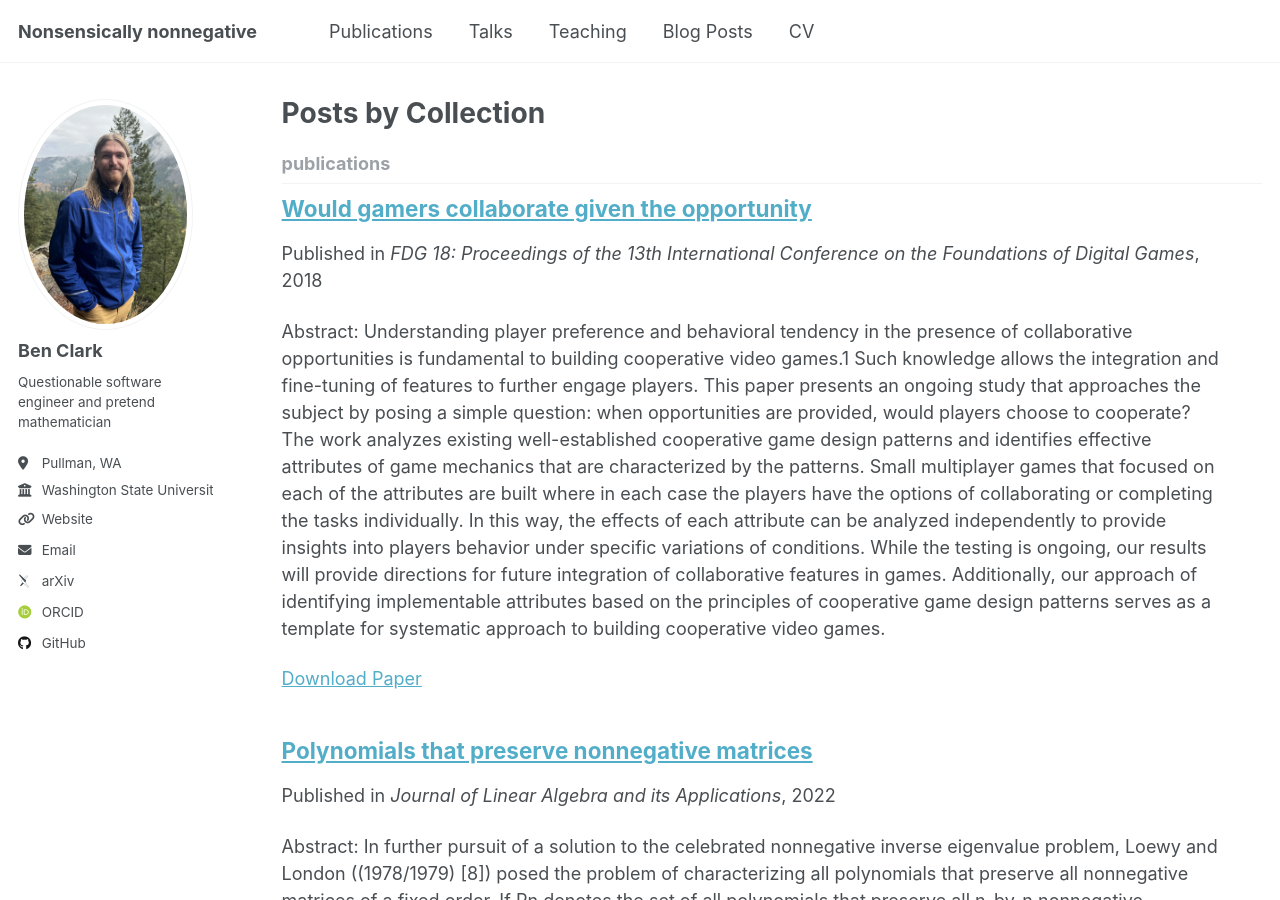
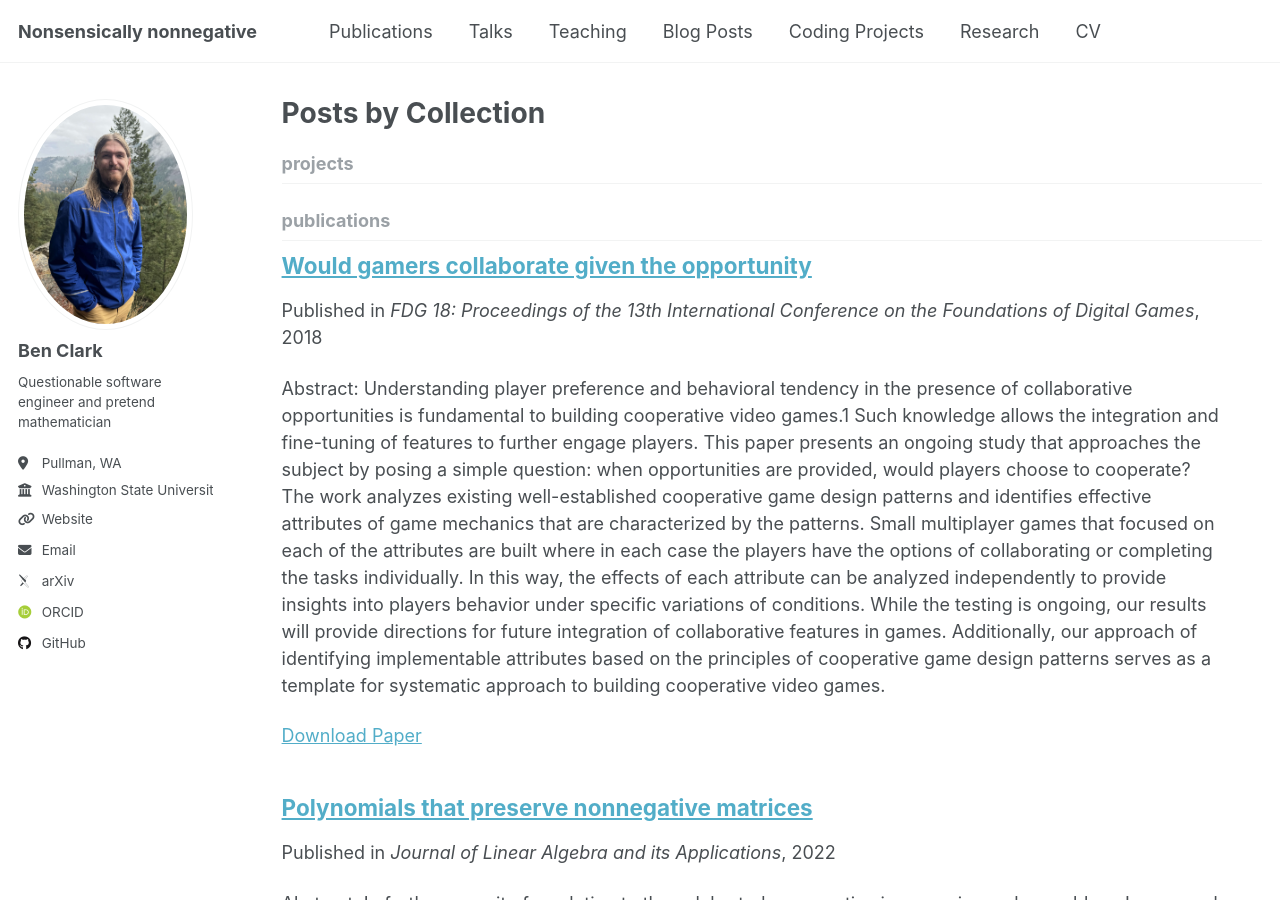
Before and after one commit to Thrinador/nonsensicallynonnegative, a Jekyll site: the page built from _pages/collection-archive.html, in a window 1280 px wide and 900 px high. Built offline with Jekyll 4.4.1, drawn with Linux system fonts in a browser that asks for light colours; some web fonts are replaced.

Commit message:
Add in tabs for coding projects and research.

```diff
--- a/_config.yml
+++ b/_config.yml
@@ -199,6 +199,9 @@ collections:
   talks:
     output: true
     permalink: /:collection/:path/
+  projects:
+    output: true
+    permalink: /:collection/:path/
 
 
 # These settings control how pages and collections are included in the site
@@ -229,7 +232,6 @@ defaults:
       layout: single
       author_profile: true
       share: true
-      comments: true
   # _publications
   - scope:
       path: ""
@@ -238,13 +240,20 @@ defaults:
       layout: single
       author_profile: true
       share: true
-      comments: true
   # _talks
   - scope:
       path: ""
       type: talks
     values:
       layout: talk
+      author_profile: true
+      share: true
+  # _projects
+  - scope:
+      path: ""
+      type: projects
+    values:
+      layout: project
       author_profile: true
       share: true
 
```
Also changed, not shown: _data/navigation.yml (+6 -3 lines).
